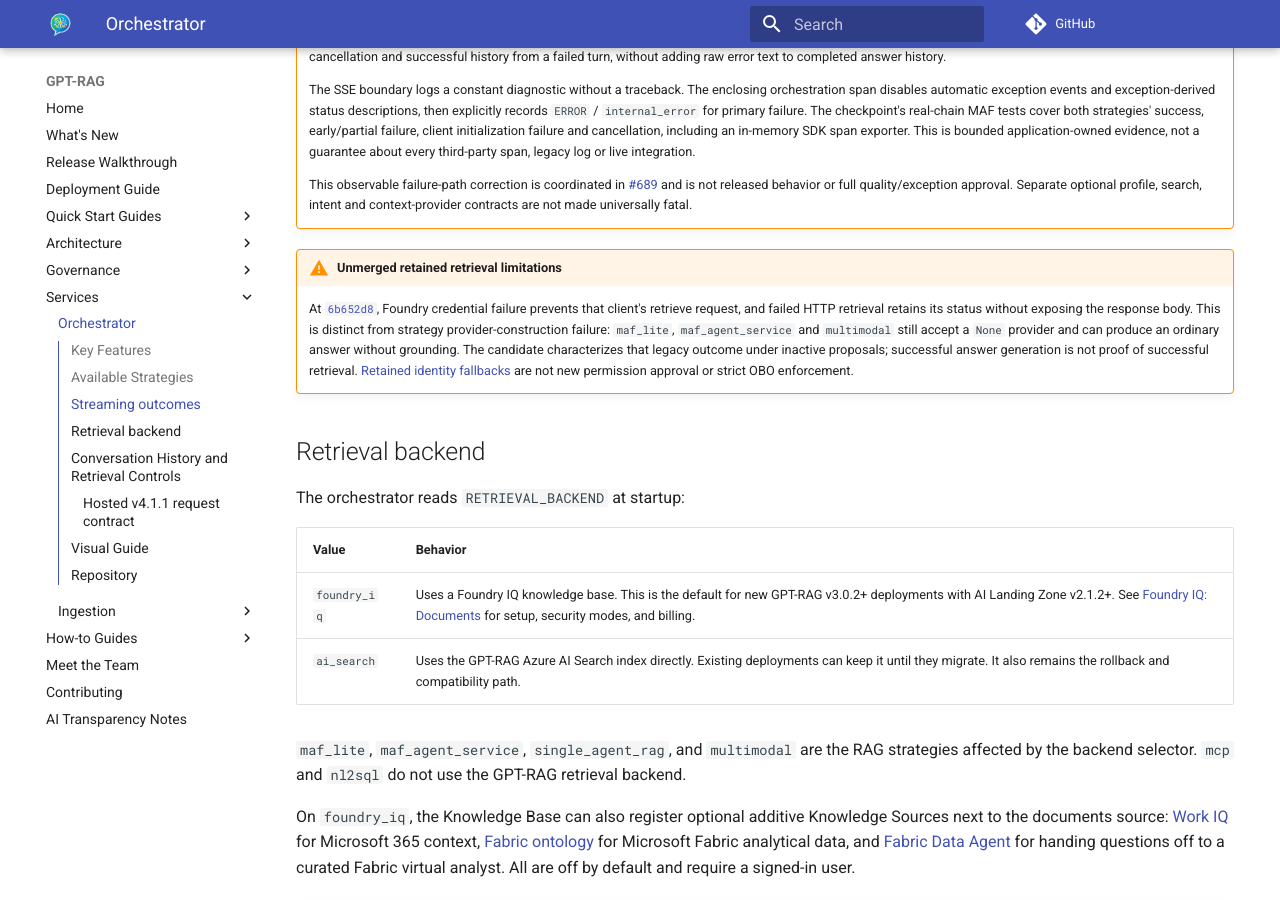
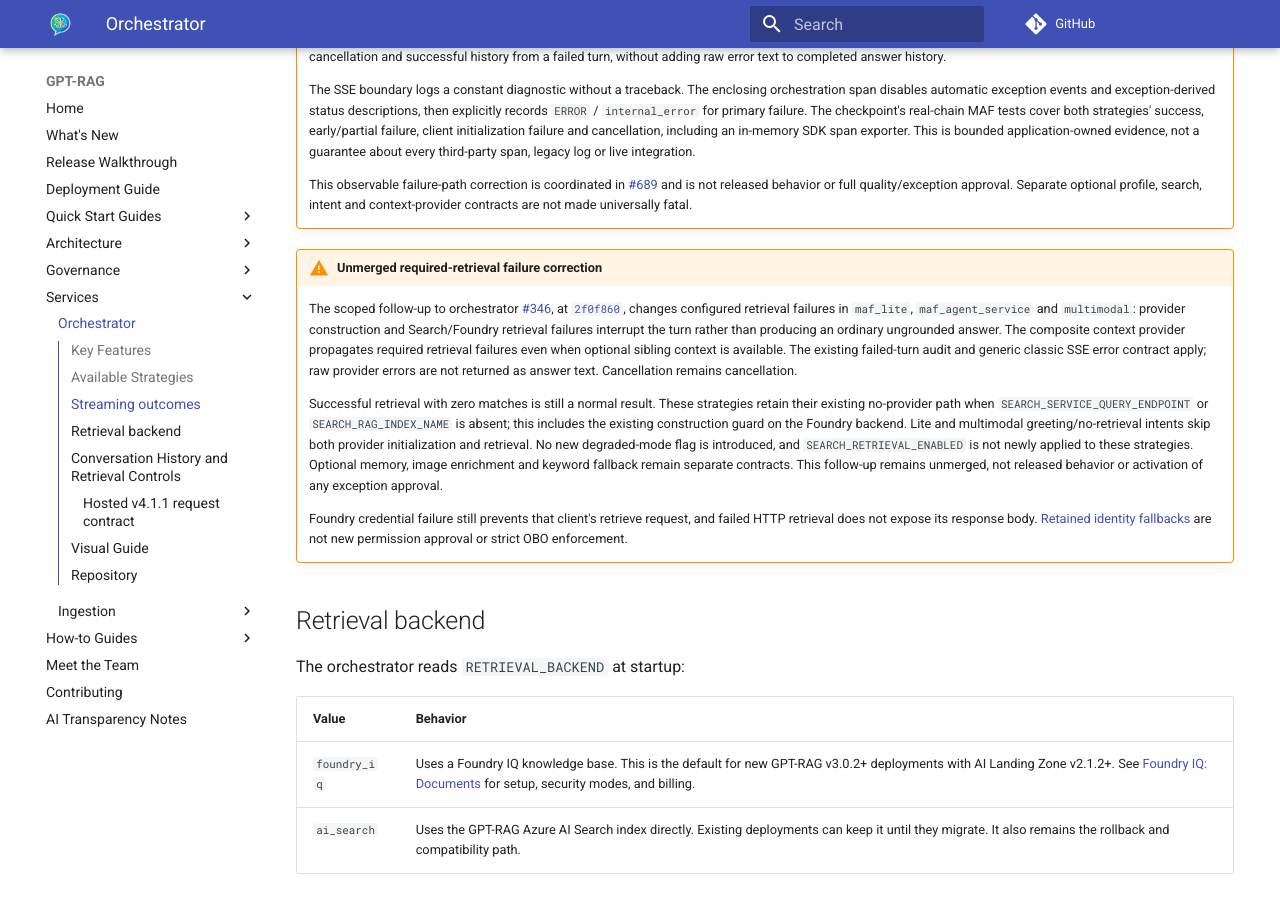
Before and after one commit to Azure/GPT-RAG, an MkDocs documentation site: the page built from docs/services_orchestrator.md, in a window 1280 px wide and 900 px high, scrolled down 1707 px. Built offline with MkDocs 1.6.1 and Material for MkDocs 9.7.7, drawn with Linux system fonts in a browser that asks for light colours; comment, search, counter and statistics services are not loaded.

Commit message:
docs: explain required retrieval failure behavior
Pin the reviewed unmerged correction and distinguish required failures from empty results and existing opt-outs.

Co-authored-by: Copilot App <223556219+Copilot@users.noreply.github.com>

```diff
--- a/docs/services_orchestrator.md
+++ b/docs/services_orchestrator.md
@@ -84,15 +84,32 @@ event is not independent proof that every operation inside a strategy succeeded.
     or full quality/exception approval. Separate optional profile, search,
     intent and context-provider contracts are not made universally fatal.
 
-!!! warning "Unmerged retained retrieval limitations"
-    At [`6b652d8`](https://github.com/Azure/gpt-rag-orchestrator/commit/6b652d8c4d664863a3d02d439b7b77210963320d),
-    Foundry credential failure prevents that client's retrieve request, and
-    failed HTTP retrieval retains its status without exposing the response
-    body. This is distinct from strategy provider-construction failure:
-    `maf_lite`, `maf_agent_service` and `multimodal` still accept a `None`
-    provider and can produce an ordinary answer without grounding. The
-    candidate characterizes that legacy outcome under inactive proposals;
-    successful answer generation is not proof of successful retrieval.
+!!! warning "Unmerged required-retrieval failure correction"
+    The scoped follow-up to orchestrator
+    [#346](https://github.com/Azure/gpt-rag-orchestrator/pull/346), at
+    [`2f0f860`](https://github.com/Azure/gpt-rag-orchestrator/commit/2f0f860c652916edd020e08f969e211f52a221f6),
+    changes configured retrieval failures in `maf_lite`, `maf_agent_service`
+    and `multimodal`: provider construction and Search/Foundry retrieval
+    failures interrupt the turn rather than producing an ordinary ungrounded
+    answer. The composite context provider propagates required retrieval
+    failures even when optional sibling context is available. The existing
+    failed-turn audit and generic classic SSE error contract apply; raw
+    provider errors are not returned as answer text. Cancellation remains
+    cancellation.
+
+    Successful retrieval with zero matches is still a normal result. These
+    strategies retain their existing no-provider path when
+    `SEARCH_SERVICE_QUERY_ENDPOINT` or `SEARCH_RAG_INDEX_NAME` is absent;
+    this includes the existing construction guard on the Foundry backend.
+    Lite and multimodal greeting/no-retrieval intents skip both provider
+    initialization and retrieval. No new degraded-mode flag is introduced,
+    and `SEARCH_RETRIEVAL_ENABLED` is not newly applied to these strategies.
+    Optional memory, image enrichment and keyword fallback remain separate
+    contracts. This follow-up remains unmerged, not released behavior
+    or activation of any exception approval.
+
+    Foundry credential failure still prevents that client's retrieve request,
+    and failed HTTP retrieval does not expose its response body.
     [Retained identity fallbacks](howto_authentication.md#classic-container-apps-token-flow)
     are not new permission approval or strict OBO enforcement.
 
```
Also changed, not shown: docs/contributing.md (+8 -3 lines), docs/howto_multimodality.md (+9 -5 lines).
